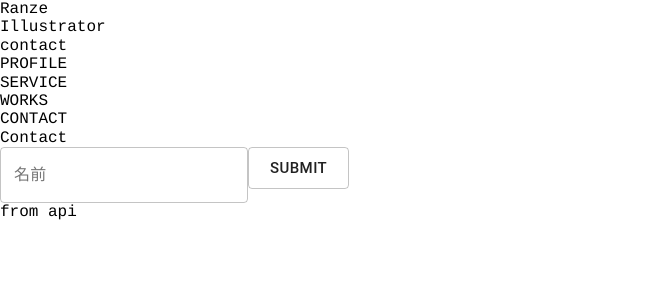
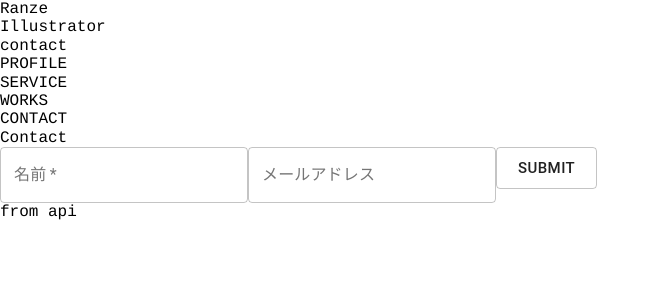
Before and after one commit to mayone-du/ranze-hp, a Next.js app: page /contact in a window 1280 px wide. Shown: the top 300 px of the page, without its empty margins (0-660 px from the left). Built offline with nearby package versions, Linux system fonts and the light colour scheme.

Commit message:
form prototype create

```diff
--- a/src/components/Form.tsx
+++ b/src/components/Form.tsx
@@ -1,19 +1,52 @@
 import { TextField, Button } from "@material-ui/core";
+import { useState } from "react";
 
 const Form: React.FC = () => {
 
-  const formActionPath = "/api/send";
+  const [formName, setFormName] = useState("");
+  const [formEmail, setFormEmail] = useState("");
+
+  const inputName = (e) => {
+    setFormName(e.target.value);
+  }
+
+  const inputEmail = (e) => {
+    setFormEmail(e.target.value);
+  }
+
+  const resetForm = () => {
+    setFormName("");
+    setFormEmail("");
+  }
+
+  const submitForm = (e) => {
+    e.preventDefault();
+    const payload = {
+      text: `お問い合わせ内容\n ${formName} , ${formEmail}`
+    }
+
+    const url = "https://hooks.slack.com/services/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";
+    fetch(url, {
+      method: "POST",
+      body: JSON.stringify(payload),
+    }).then(() => {
+      resetForm();
+      console.log(formEmail, formName);
+      alert("送信が完了しました。")
+    })
+  }
+
 
   return (
     <>
-      <form method="POST" action={formActionPath} className="container mx-auto py-28">
-        <TextField label="名前" variant="outlined" name="text" />
-        <Button type="submit" size="large" variant="outlined">SUBMIT</Button>
+      <form onSubmit={submitForm} className="container mx-auto py-28">
+        <TextField label="名前" required variant="outlined" onChange={inputName} value={formName} />
+        <TextField label="メールアドレス" variant="outlined" color="primary" onChange={inputEmail} value={formEmail} />
+        <Button type="submit" size="large" variant="outlined" >SUBMIT</Button>
       </form>
     </>
   );
 };
 
 
-
 export { Form };
```
